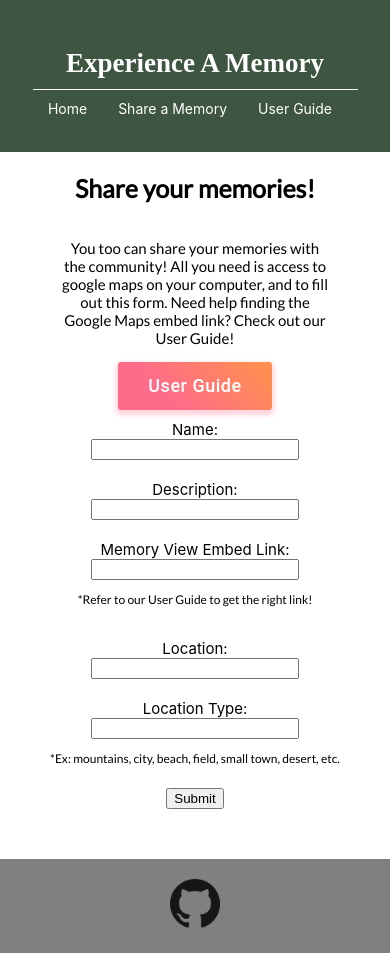
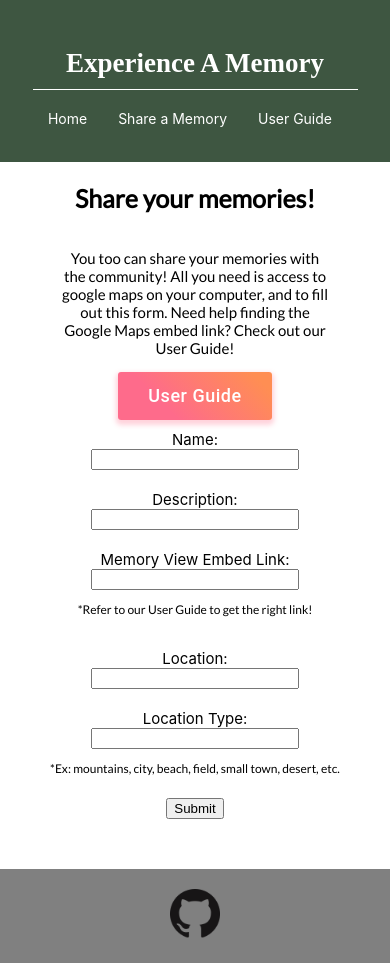
Before and after one commit to amandaphail/VisualizeAMemory, a React (Create React App) app: page /new in a window 390 px wide. Built offline with nearby package versions, Linux system fonts and the light colour scheme; no server answers; a web font is replaced by a local one.

Commit message:
mediaquery

```diff
--- a/src/components/navbar.css
+++ b/src/components/navbar.css
@@ -50,6 +50,7 @@ a:hover {
     font-size: 50px;
     text-align: center;
     margin-right: 0;
+    margin-bottom: 10px;
   }
 
   #links {
@@ -62,6 +63,7 @@ a:hover {
     justify-content: space-around;
     align-items: center;
     padding-left: 0;
+    padding-top: 20px;
   }
 }
 
@@ -73,9 +75,6 @@ a:hover {
     margin-bottom: 0;
   }
 
-  #links {
-  }
-
   a {
     font-size: 14px;
     padding-bottom: 5px;
```
